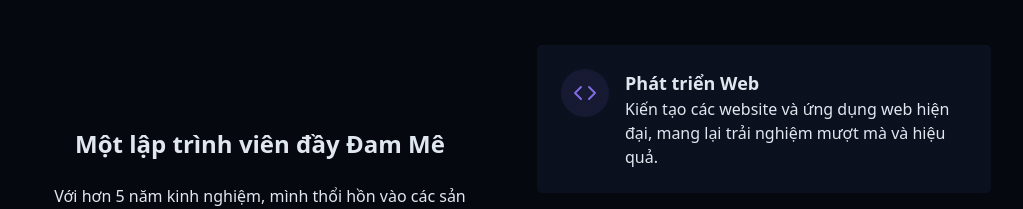
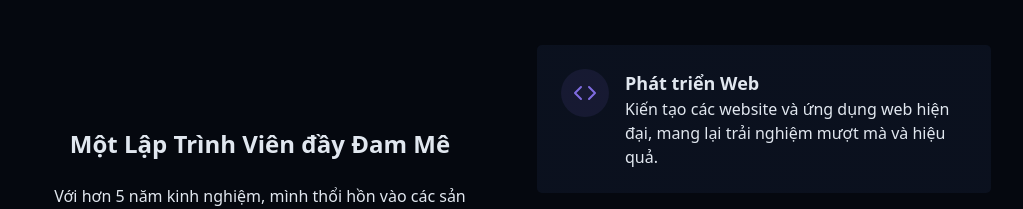
Before and after one commit to AkasameVN26/about-binh, a React (Vite) app: page / in a window 1280 px wide. Shown: the part 940-1149 px from the top of the page, without its empty margins (128-1151 px from the left). Built offline with nearby package versions, Linux system fonts and the light colour scheme.

Commit message:
update introduction

```diff
--- a/src/components/AboutSection.jsx
+++ b/src/components/AboutSection.jsx
@@ -23,7 +23,7 @@ export const AboutSection = () => {
             style={{ animationDelay: "0.2s" }}
           >
             <h3 className="text-2xl font-semibold">
-              Một lập trình viên đầy Đam Mê
+              Một Lập Trình Viên đầy Đam Mê
             </h3>
 
             <p className="text-muted-foreground">
```
